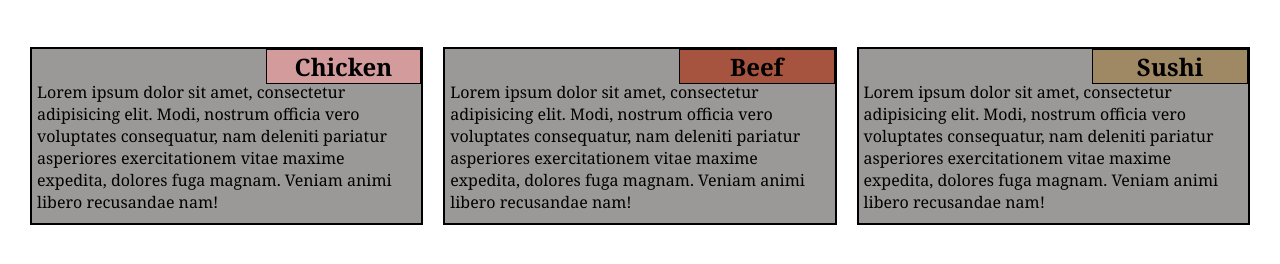
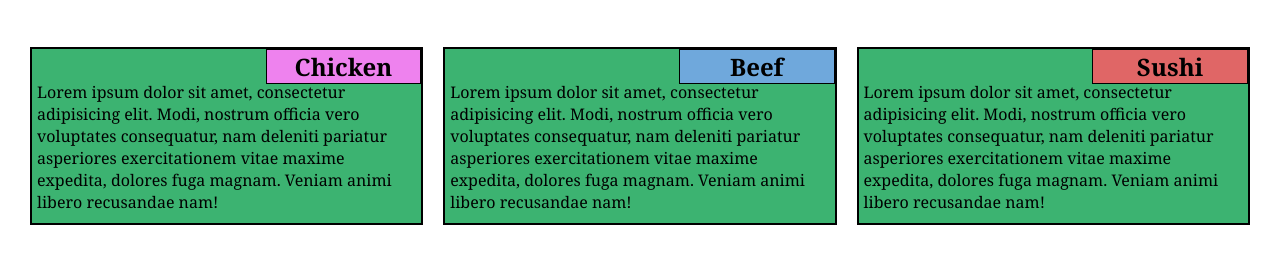
Before and after one commit to Poojaareddy/cour-test, a plain HTML site: page module2/index.html in a window 1280 px wide. Shown: the part 76-340 px from the top of the page. Drawn offline with Linux system fonts and the light colour scheme; files that its build step writes are made by us from their sources.

Commit message:
Update style.css

```diff
--- a/module2/css/style.css
+++ b/module2/css/style.css
@@ -23,7 +23,7 @@ h1 {
 
 .menu-item {
     position: relative;
-    background-color: #9b9998;
+    background-color: #3cb371;
     border: 2px solid black;
     margin: 0 10px 20px 10px;
 }
@@ -38,15 +38,15 @@ h1 {
 }
 
 .chicken {
-    background-color: #d39b9b;
+    background-color: #ee82ee;
 }
 
 .beef {
-    background-color: #a6533f;
+    background-color: #6fa8dc;
 }
 
 .sushi {
-    background-color: #9e8964;
+    background-color: #e06666;
 }
 
 p {
```
